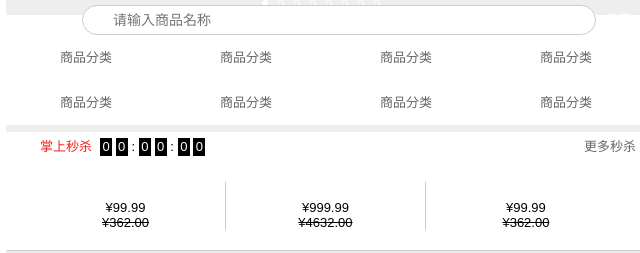
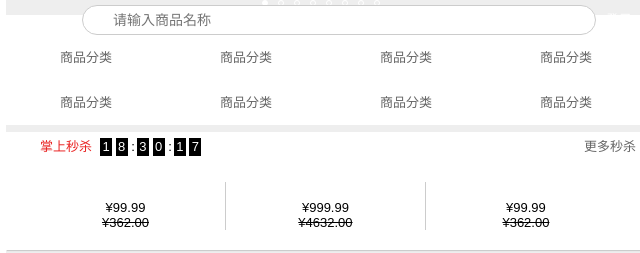
Before and after one commit to EuphoriaCHN/JD-Mobile-MainPage, a plain HTML site: page index.html in a window 1280 px wide. Shown: the top 253 px of the page, 314-954 px from the left. Drawn offline with Linux system fonts and the light colour scheme.

Commit message:
完成秒杀倒计时的动作，缩小了时间中冒号分隔符的间距

```diff
--- a/css/index.css
+++ b/css/index.css
@@ -246,7 +246,7 @@
 .jd-sk-time > span:nth-child(3n) {
     color: #000000;
     background-color: transparent;
-    width: 4px;
+    width: 2px;
 }
 
 .jd-sk .title-right {
--- a/index.html
+++ b/index.html
@@ -106,14 +106,14 @@
                     <span class="jd-sk-icon f-left"></span>
                     <span class="jd-sk-text f-left">掌上秒杀</span>
                     <div class="jd-sk-time f-left">
-                        <span>0</span>
-                        <span>0</span>
+                        <span class="js-sk-timer">0</span>
+                        <span class="js-sk-timer">0</span>
                         <span>:</span>
-                        <span>0</span>
-                        <span>0</span>
+                        <span class="js-sk-timer">0</span>
+                        <span class="js-sk-timer">0</span>
                         <span>:</span>
-                        <span>0</span>
-                        <span>0</span>
+                        <span class="js-sk-timer">0</span>
+                        <span class="js-sk-timer">0</span>
                     </div>
                 </div>
                 <div class="title-right f-right">更多秒杀</div>
--- a/js/index.js
+++ b/js/index.js
@@ -22,7 +22,72 @@
         });
     }
 
+    /**
+     * 秒杀倒计时效果
+     */
+    function secondKillCountdown() {
+        let spans = document.getElementsByClassName('js-sk-timer');
+
+        let deadLine = {
+            'hour': 18,
+            'minute': 30,
+            'second': 22
+        };
+
+        let totalSeconds = deadLine.second + deadLine.minute * 60 + deadLine.hour * 3600;
+
+        /**
+         * 格式化秒数 => 小时, 分钟, 秒数
+         * @param seconds 总秒数
+         * @return {{hour: number, minute: number, second: number}}
+         */
+        function getDetailsTime(seconds) {
+            let hour = Math.floor(seconds / 3600);
+            let minute = Math.floor((seconds % 3600) / 60);
+            let second = seconds % 60;
+            return {hour, minute, second};
+        }
+
+        /**
+         * 处理只有个位数的时间，给其补上前缀 0
+         * @param time 格式化过的 {小时, 分钟, 秒数}
+         */
+        function formatTime(time) {
+            time.hour = (time.hour > 9 ? '' : '0') + time.hour;
+            time.minute = (time.minute > 9 ? '' : '0') + time.minute;
+            time.second = (time.second > 9 ? '' : '0') + time.second;
+        }
+
+        /**
+         * 设置 DOM 元素内容
+         * @param time 格式化过的 {小时, 分钟, 秒数}
+         */
+        function setDOM(time) {
+            spans[0].innerText = time.hour[0];
+            spans[1].innerText = time.hour[1];
+            spans[2].innerText = time.minute[0];
+            spans[3].innerText = time.minute[1];
+            spans[4].innerText = time.second[0];
+            spans[5].innerText = time.second[1];
+        }
+
+        let detailsTime = getDetailsTime(totalSeconds);
+        formatTime(detailsTime);
+        setDOM(detailsTime);
+
+        var timer = setInterval(function () {
+            totalSeconds = Math.max(0, totalSeconds - 1);
+            let detailsTime = getDetailsTime(totalSeconds);
+            formatTime(detailsTime);
+            setDOM(detailsTime);
+            if (totalSeconds === 0) {
+                clearInterval(timer);
+            }
+        }, 1000);
+    }
+
     window.addEventListener('load', function () {
         setBannerScrollTransition();
+        secondKillCountdown();
     });
 })(window, undefined);
```
